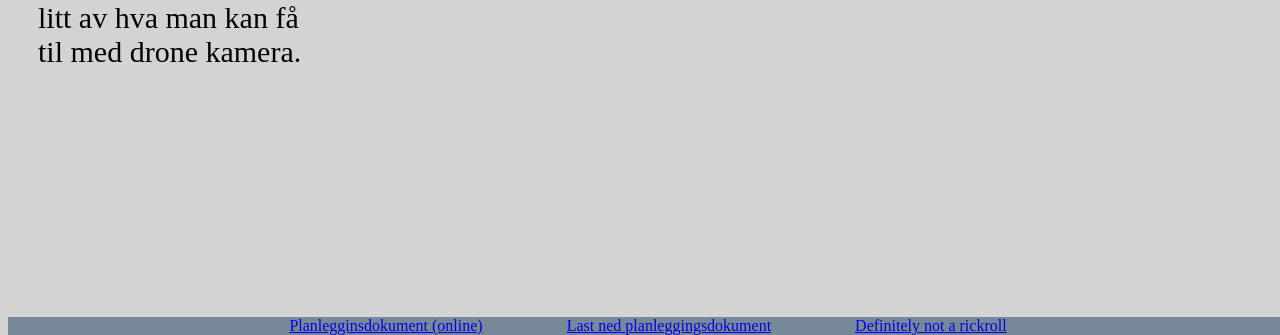
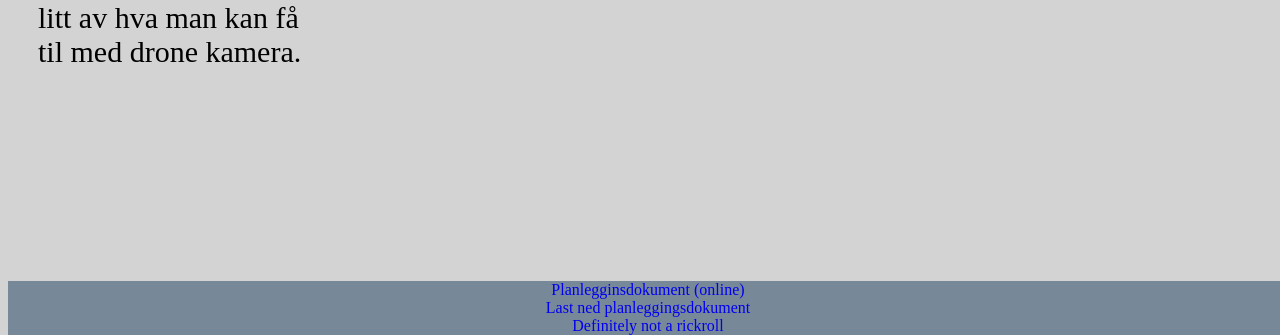
Before and after one commit to egiledvardsdal/cautious-enigma, a plain HTML site: page index.html in a window 1280 px wide. Shown: the part 465-800 px from the top of the page. Drawn offline with Linux system fonts and the light colour scheme.

Commit message:
Add files via upload

```diff
--- a/index.html
+++ b/index.html
@@ -29,7 +29,7 @@
             </article>
         </main>
         <footer>
-            <a href="https://docs.google.com/document/d/1sSKWeTJwzpOwxrYqAl_RqDxJDH5b3JEKjosIuUQ8zNA/edit?usp=sharing">Planlegginsdokument (online)</a>
-            <a href="Planleggingsdokument.docx">Last ned planleggingsdokument</a>
+            <a href="https://docs.google.com/document/d/1sSKWeTJwzpOwxrYqAl_RqDxJDH5b3JEKjosIuUQ8zNA/edit?usp=sharing">Planlegginsdokument (online)</a> <br>
+            <a href="Planleggingsdokument.docx">Last ned planleggingsdokument</a> <br>
             <a href="https://youtu.be/dQw4w9WgXcQ">Definitely not a rickroll</a>
         </footer>
--- a/style.css
+++ b/style.css
@@ -169,4 +169,6 @@ footer{
 }
 footer>a{
     margin: 40px;
+    text-decoration: none;
+    text-align: center;
 }
```
Also changed, not shown: underside1.html (+2 -2 lines).
